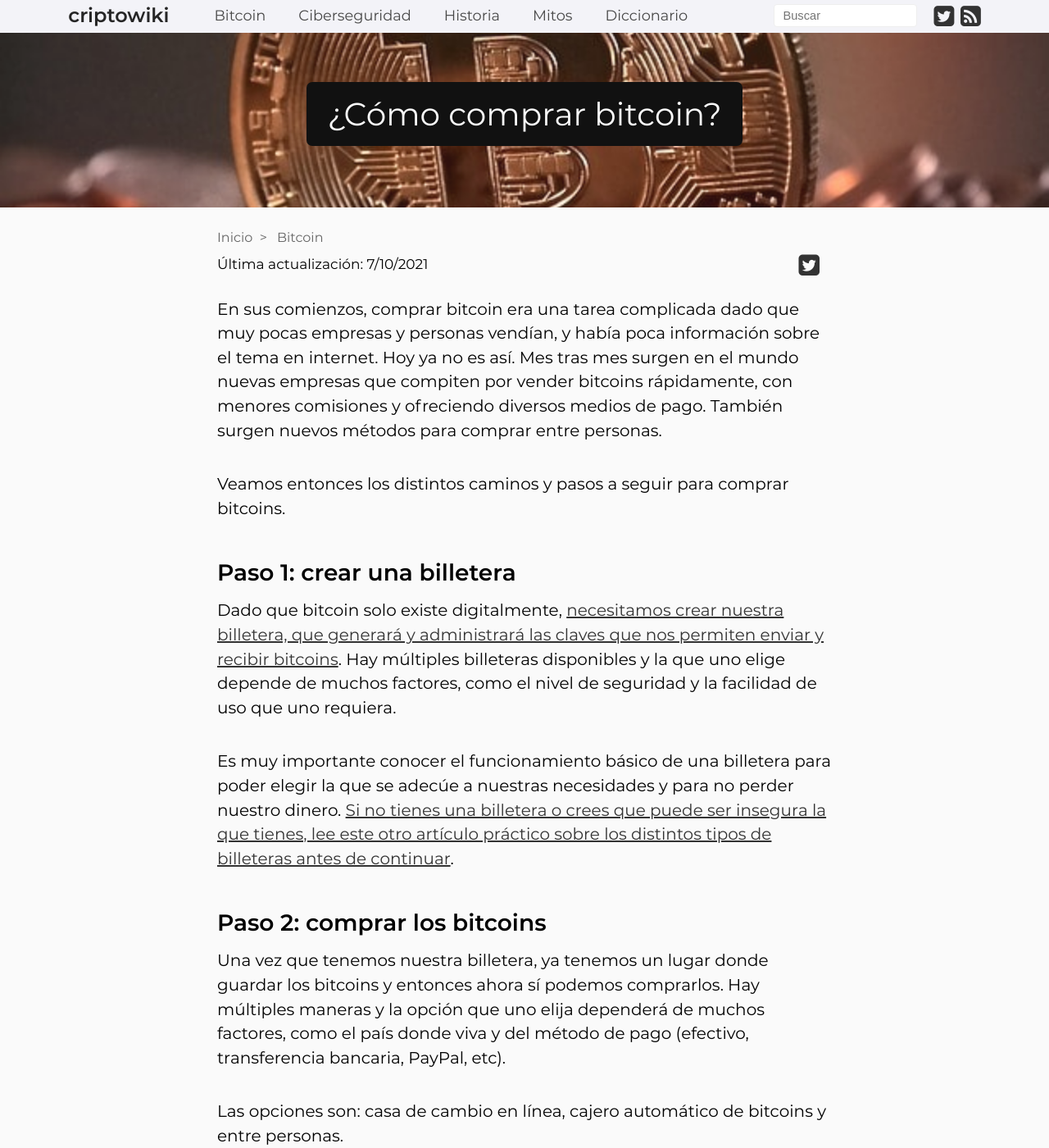
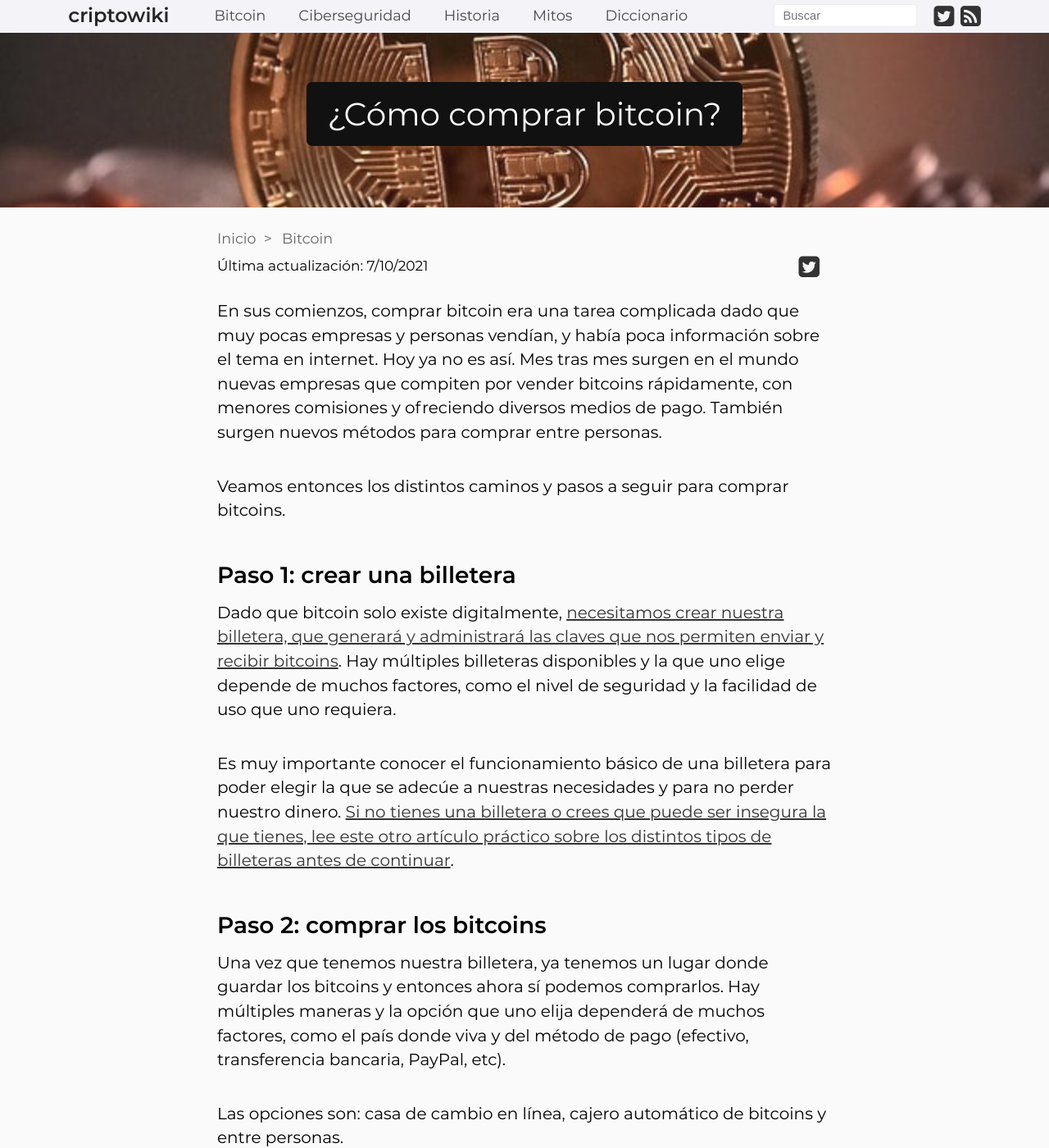
Before and after one commit to criptowiki/criptowiki, a Jekyll site: the page built from collections/_posts/bitcoin/2019-10-03-how-to-buy-bitcoin.md, in a window 1280 px wide and 1400 px high. Shown: the whole window at 82% size. Built offline with Jekyll 4.4.1, drawn with Linux system fonts in a browser that asks for light colours; some web fonts are replaced.

Commit message:
minor style improvements

```diff
--- a/_sass/_basic.sass
+++ b/_sass/_basic.sass
@@ -140,7 +140,7 @@
 
 .breadcrumb
     float: left
-    font-size: 0.8em
+    font-size: 0.88em
     width: 100%
 
 .breadcrumb ol
--- a/_sass/_layout.sass
+++ b/_sass/_layout.sass
@@ -22,7 +22,7 @@
 
 .title
     float: left
-    margin-top: 0
+    margin-top: 5px
     margin-bottom: 15px
     width: 100%
 
```
